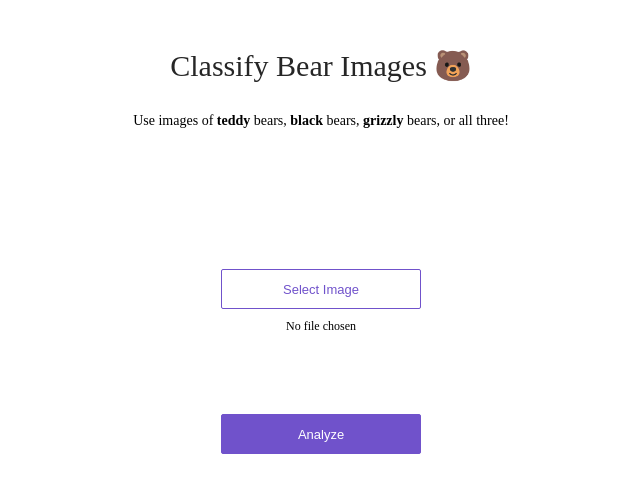
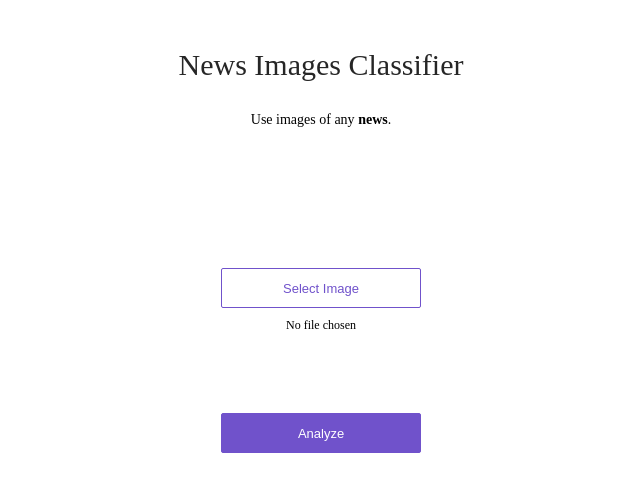
Before and after one commit to xmpuspus/news-image-classifier-webapp, a plain HTML site: page app/view/index.html in a window 1280 px wide. Shown: the whole page, without its empty margins (319-959 px from the left). Drawn offline with Linux system fonts and the light colour scheme.

Commit message:
Added changes to webface

```diff
--- a/app/view/index.html
+++ b/app/view/index.html
@@ -7,10 +7,9 @@
 <body>
 <div>
   <div class='center'>
-    <div class='title'>Classify Bear Images 🐻</div>
+    <div class='title'>News Images Classifier</div>
     <p>
-      Use images of <strong>teddy</strong> bears, <strong>black</strong> bears, <strong>grizzly</strong> bears, or
-      all three!
+      Use images of any <strong>news</strong>.
     </p>
     <div class='content'>
       <div class='no-display'>
```
